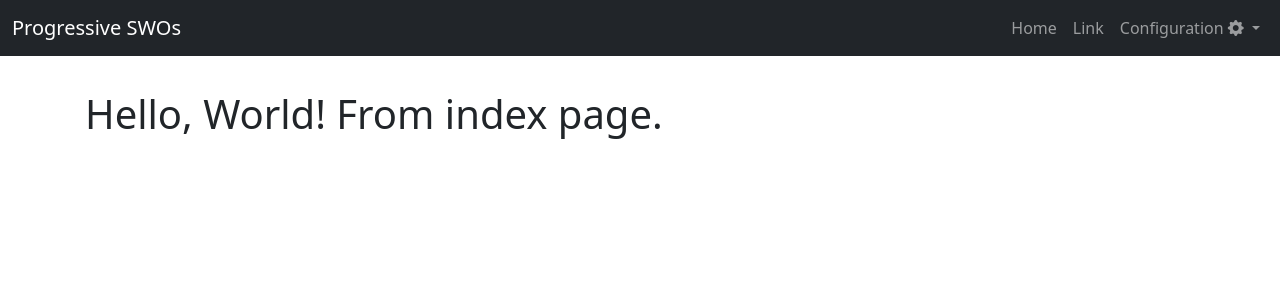
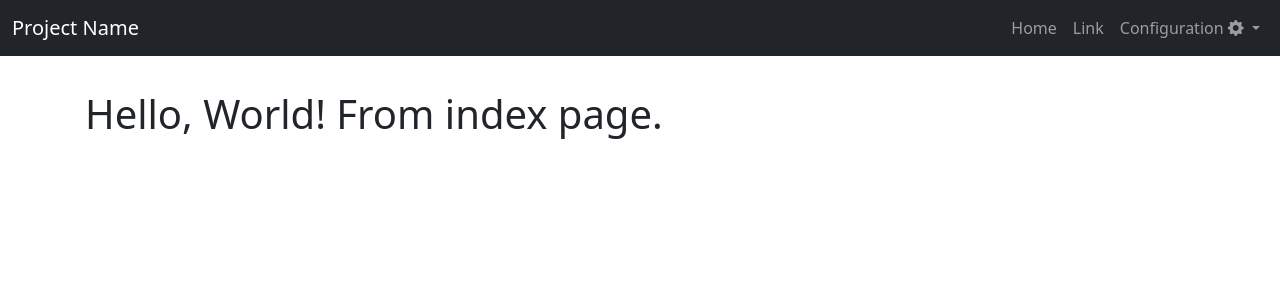
Before and after one commit to leonid-zlokazov/flask_bootstrap_htmx_template, a Python web app: template app/templates/index.html in a window 1280 px wide. Shown: the top 300 px of the page. Run offline with Jinja, Linux system fonts and the light colour scheme; the template is opened without the code that fills it, so the values that code supplies are empty; some libraries are stand-ins or nearby versions.

Commit message:
Change project name to Project Name in navbar
Change project name to Project Name in navbar in base.html

```diff
--- a/app/base/templates/base/base.html
+++ b/app/base/templates/base/base.html
@@ -22,7 +22,7 @@
         <!-- Fixed navbar -->
         <nav class="navbar navbar-expand-md navbar-dark fixed-top bg-dark">
             <div class="container-fluid">
-                <a class="navbar-brand" href="{{ url_for('index') }}">Progressive SWOs</a>
+                <a class="navbar-brand" href="{{ url_for('index') }}">Project Name</a>
                 <button class="navbar-toggler" type="button" data-bs-toggle="collapse" data-bs-target="#navbarCollapse"
                     aria-controls="navbarCollapse" aria-expanded="false" aria-label="Toggle navigation">
                     <span class="navbar-toggler-icon"></span>
```
